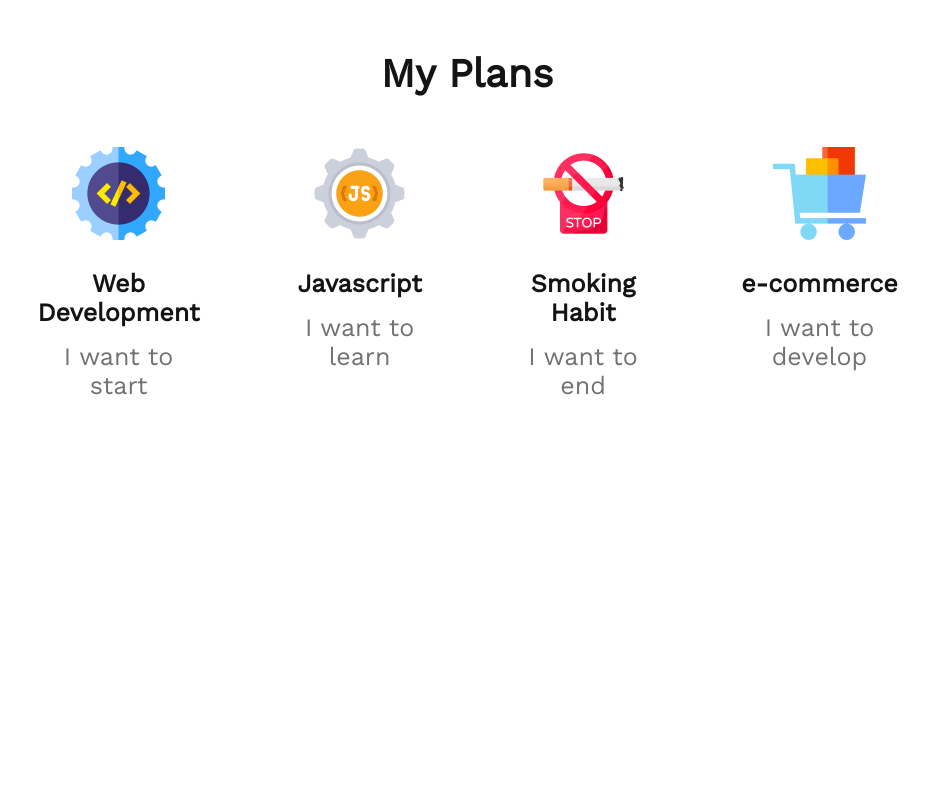
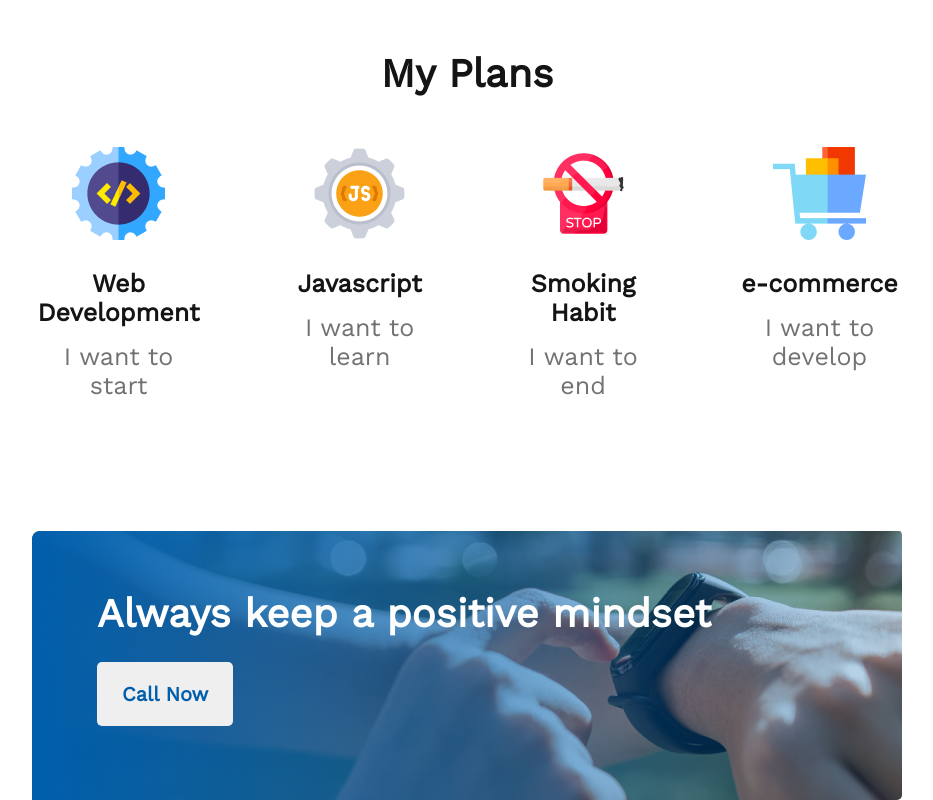
Before and after one commit to Faisal-Samir/assignment_1, a plain HTML site: page index.html in a window 1280 px wide. Shown: the part 1816-2616 px from the top of the page, without its empty margins (173-1106 px from the left). Before the commit the page ends 2216 px from the top, so only its background shows below. Drawn offline with nearby package versions, Linux system fonts and the light colour scheme.

Commit message:
banner to blending added

```diff
--- a/css/indexstyle.css
+++ b/css/indexstyle.css
@@ -88,6 +88,7 @@ main {
 
 .plan-container {
     text-align: center;
+    margin-bottom: 130px;
 }
 
 .plan-types {
@@ -119,3 +120,19 @@ main {
     font-size: 25px;
     font-weight: 500;
 }
+.blending-image{
+    height: 270px;
+    background-image: url(../images/gradient1.png), url(../images/watch.png);
+    background-blend-mode: normal;
+    border-top-right-radius: 5px;
+    border-bottom-right-radius: 5px;
+}
+.blending-image-container{
+    padding: 60px 0 0 65px;
+}
+.blending-image-title{
+    color: #FFFFFF;
+    font-size: 40px;
+    font-weight: 700;
+    margin-bottom: 25px;
+}
--- a/index.html
+++ b/index.html
@@ -68,8 +68,12 @@
                         <p class="plan-description">I want to develop</p>
                     </div>
                 </div>
-
-
+            </div>
+        </section>
+        <section class="blending-image">
+            <div class="blending-image-container">
+                <h3 class="blending-image-title">Always keep a positive mindset</h3>
+                <button class="btn-primary">Call Now</button>
             </div>
         </section>
     </main>
```
